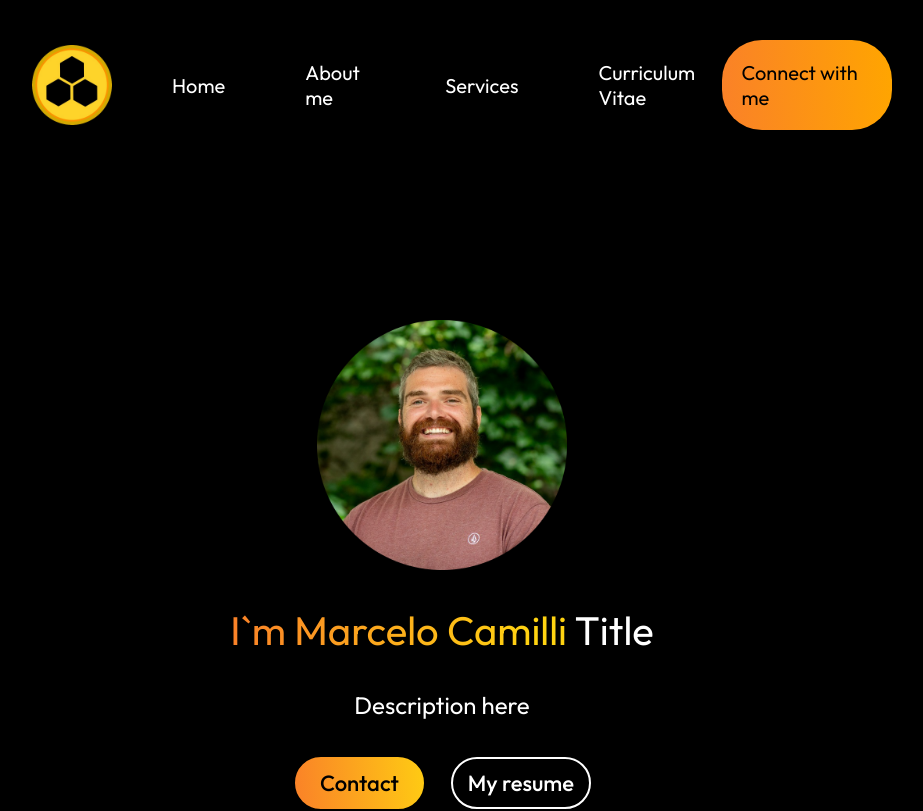
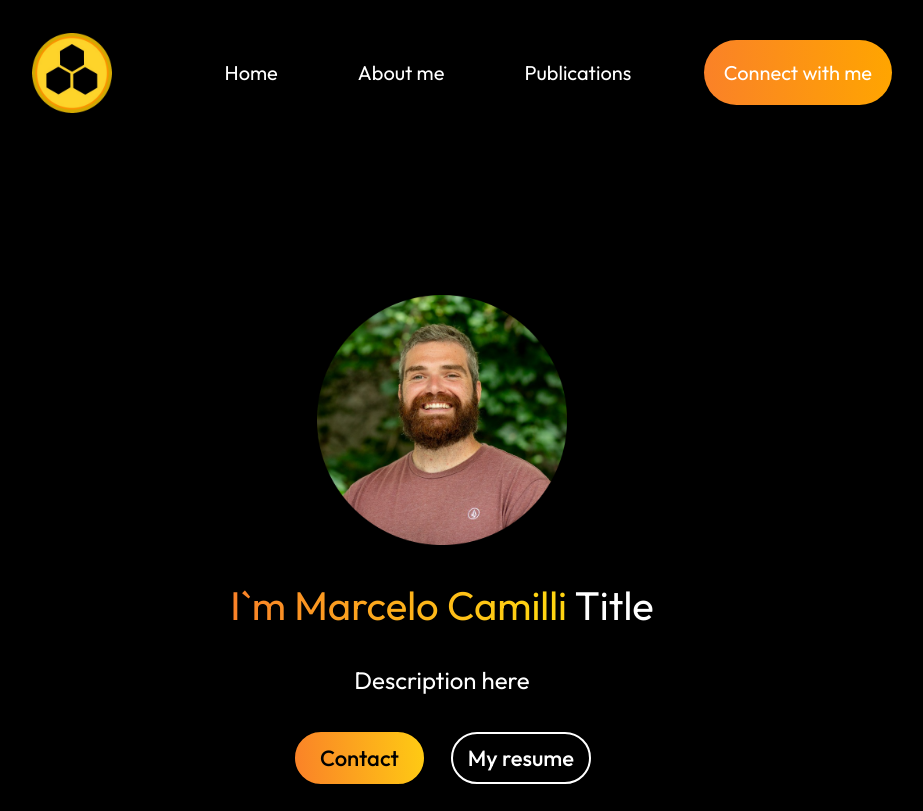
Before and after one commit to mcamilli/portfolio, a React (Vite) app: page / in a window 1280 px wide. Shown: the top 811 px of the page, without its empty margins (198-1121 px from the left). Built offline with nearby package versions, Linux system fonts and the light colour scheme.

Commit message:
Added anchor-link functionalities

```diff
--- a/src/Components/About/About.jsx
+++ b/src/Components/About/About.jsx
@@ -6,7 +6,7 @@ import logo2 from '../../assets/logo2.png'
 
 const About = () => {
   return (
-    <div className='about'>
+    <div id='about' className='about'>
         <div className='about-title'>
             <h1>About me</h1>
             <img src={logo2} alt=''/>
--- a/src/Components/Contact/Contact.jsx
+++ b/src/Components/Contact/Contact.jsx
@@ -7,7 +7,7 @@ import phone from '../../assets/phone_icon.png'
 
 const Contact = () => {
   return (
-    <div className='contact'>
+    <div id='contact' className='contact'>
         <div className="contact-title">
             <h1>Get in touch</h1>
             <img src={logo2} alt=''/>
--- a/src/Components/Header/Header.jsx
+++ b/src/Components/Header/Header.jsx
@@ -4,7 +4,7 @@ import profile_img from '../../assets/profile2.jpg'
 
 const Header = () => {
   return (
-    <div className='header'>
+    <div id = 'home' className='header'>
       <img src={profile_img} alt=''/>
       <h1> <span>I`m Marcelo Camilli</span> Title</h1>
       <p> Description here  </p>
--- a/src/Components/Navbar/Navbar.css
+++ b/src/Components/Navbar/Navbar.css
@@ -35,3 +35,8 @@
     height: 80px;
     width: 80px;
 }
+
+.anchor-link {
+    text-decoration: none;
+    color: white;
+}
--- a/src/Components/Navbar/Navbar.jsx
+++ b/src/Components/Navbar/Navbar.jsx
@@ -1,18 +1,18 @@
 import React from 'react'
 import './Navbar.css'
 import logo from '../../assets/logo.png'
+import AnchorLink from 'react-anchor-link-smooth-scroll'
 
 const Navbar = () => {
   return (
     <div className='navbar'>
         <img src={logo} className='logo' alt=''/>
         <ul className='nav-menu'>
-            <li>Home</li>
-            <li>About me</li>
-            <li>Services</li>
-            <li>Curriculum Vitae</li>
+            <li><AnchorLink className='anchor-link' href='#home'><p onClick={()=>setMenu ("home")}>Home</p></AnchorLink></li>
+            <li><AnchorLink className='anchor-link' offset={50} href='#about'><p onClick={()=>setMenu ("about")}>About me</p></AnchorLink> </li>
+            <li><AnchorLink className='anchor-link' offset={50} href='#publications'><p onClick={()=>setMenu ("publications")}>Publications</p></AnchorLink> </li>
         </ul>
-        <div className='nav-connect'>Connect with me</div>
+        <div className='nav-connect'><AnchorLink className='anchor-link' offset={50} href='#contact'><p onClick={()=>setMenu ("contact")}>Connect with me</p></AnchorLink></div>
 
     </div>
   )
--- a/src/Components/Publications/Publications.jsx
+++ b/src/Components/Publications/Publications.jsx
@@ -6,7 +6,7 @@ import PublicationsData from '../../assets/publications'
 
 const Publications = () => {
   return (
-    <div className='publications'>
+    <div id = 'publications' className='publications'>
         <div className="publications-title">
             <h1>Publications</h1>
             <img src={logo2} alt=''/>
```
